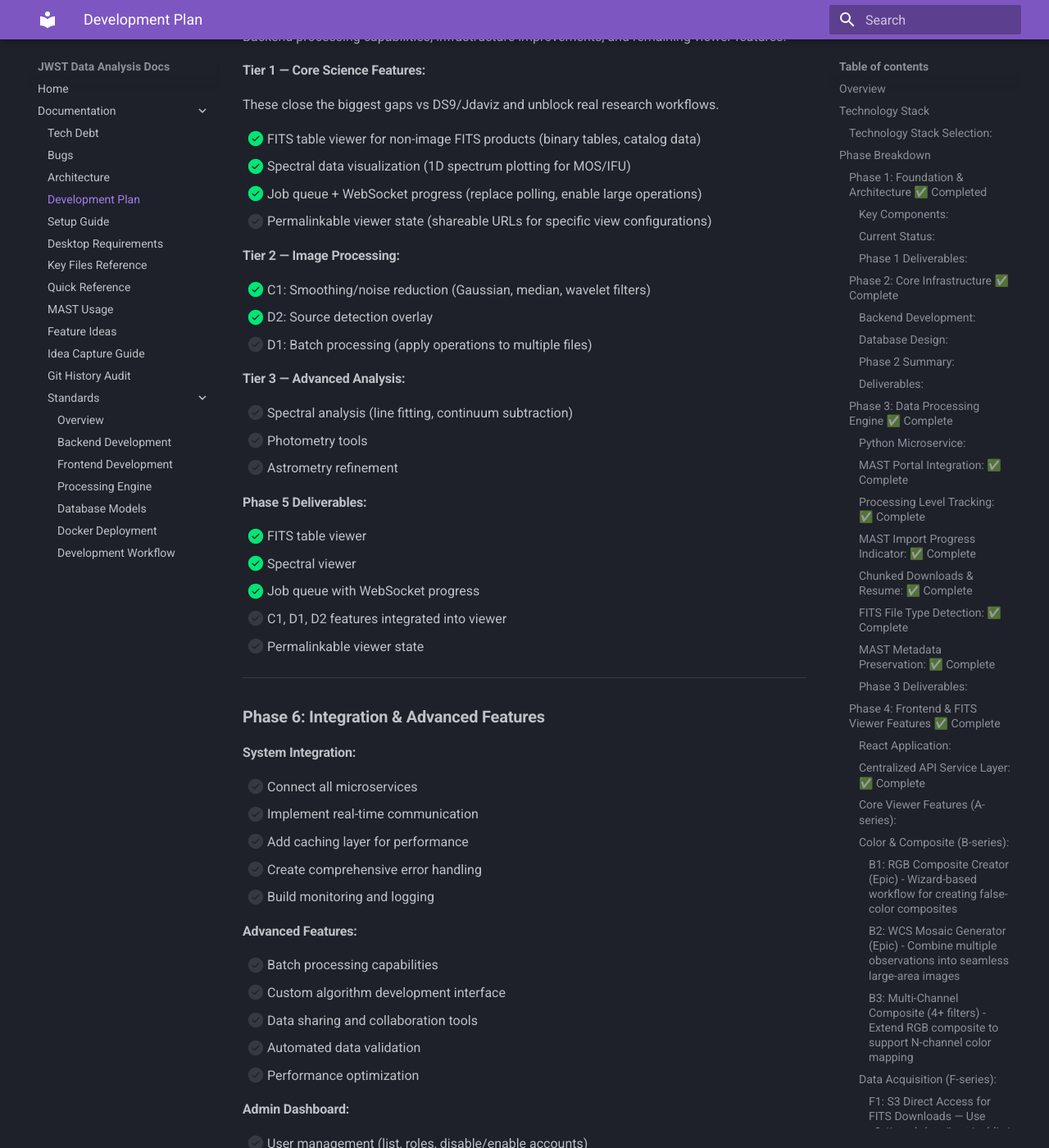
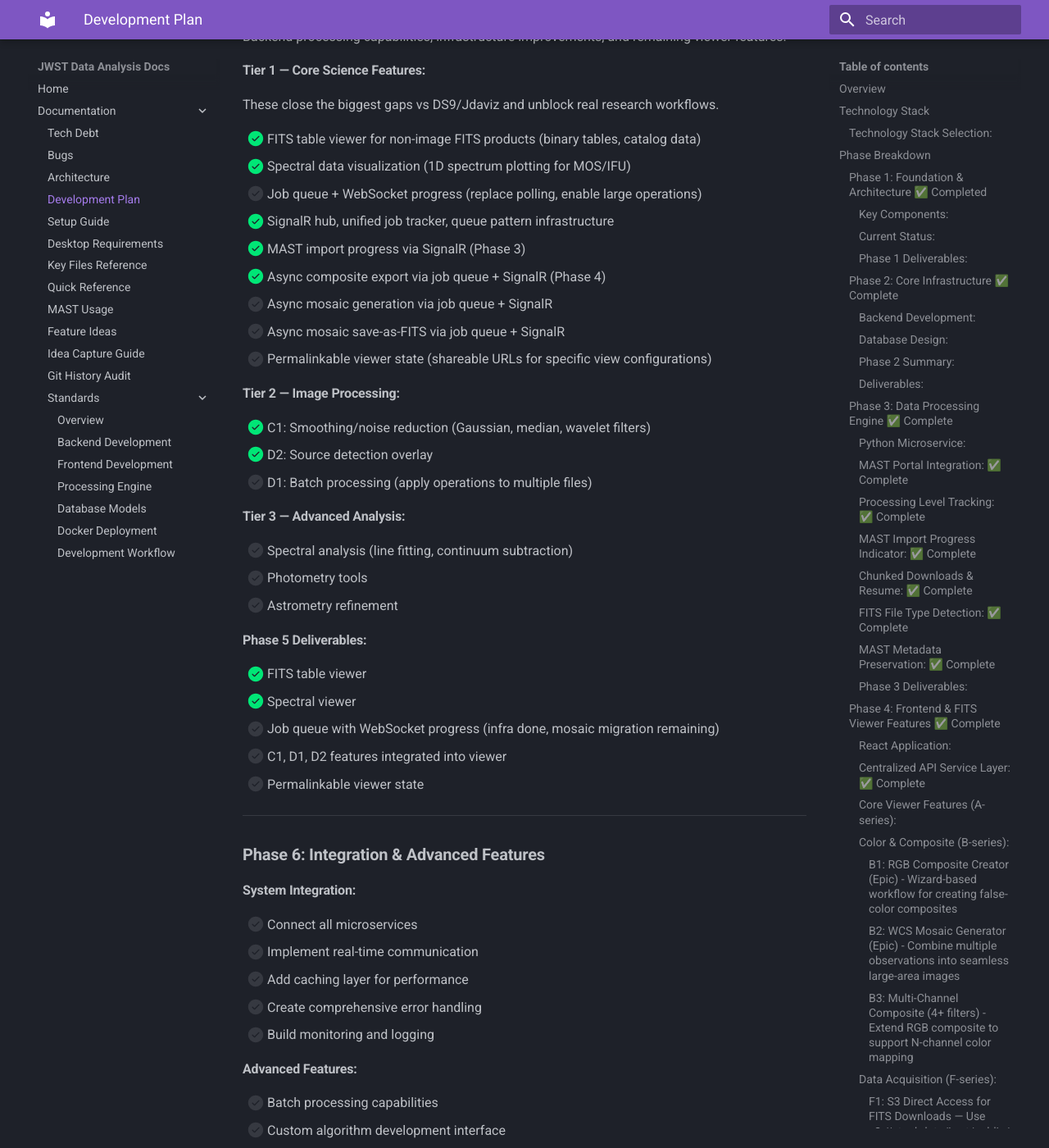
Before and after one commit to Snoww3d/jwst-data-analysis, an MkDocs documentation site: the page built from docs/development-plan.md, in a window 1280 px wide and 1400 px high, scrolled down 12199 px. Shown: the whole window at 82% size. Built offline with MkDocs 1.6.1 and Material for MkDocs 9.7.7, drawn with Linux system fonts in a browser that asks for light colours.

Commit message:
docs: correct job queue task status — mosaic migration still pending
Co-Authored-By: Claude Opus 4.6 <noreply@anthropic.com>

```diff
--- a/docs/development-plan.md
+++ b/docs/development-plan.md
@@ -377,7 +377,12 @@ These close the biggest gaps vs DS9/Jdaviz and unblock real research workflows.
 
 - [x] FITS table viewer for non-image FITS products (binary tables, catalog data)
 - [x] Spectral data visualization (1D spectrum plotting for MOS/IFU)
-- [x] Job queue + WebSocket progress (replace polling, enable large operations)
+- [ ] Job queue + WebSocket progress (replace polling, enable large operations)
+  - [x] SignalR hub, unified job tracker, queue pattern infrastructure
+  - [x] MAST import progress via SignalR (Phase 3)
+  - [x] Async composite export via job queue + SignalR (Phase 4)
+  - [ ] Async mosaic generation via job queue + SignalR
+  - [ ] Async mosaic save-as-FITS via job queue + SignalR
 - [ ] Permalinkable viewer state (shareable URLs for specific view configurations)
 
 #### **Tier 2 — Image Processing:**
@@ -396,7 +401,7 @@ These close the biggest gaps vs DS9/Jdaviz and unblock real research workflows.
 
 - [x] FITS table viewer
 - [x] Spectral viewer
-- [x] Job queue with WebSocket progress
+- [ ] Job queue with WebSocket progress (infra done, mosaic migration remaining)
 - [ ] C1, D1, D2 features integrated into viewer
 - [ ] Permalinkable viewer state
 
```
